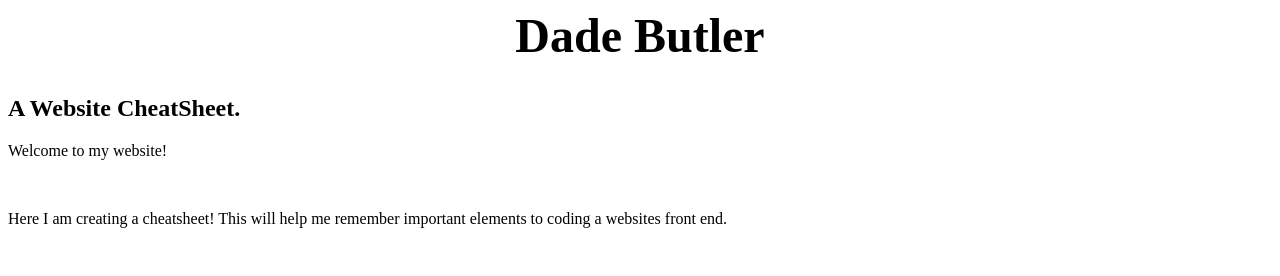
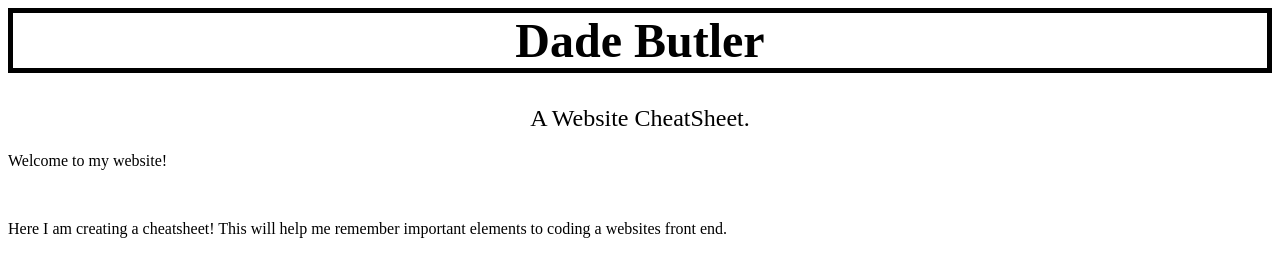
Before and after one commit to DADEBUTLER/dadebutler.github.io, a plain HTML site: page index.html in a window 1280 px wide. Drawn offline with Linux system fonts and the light colour scheme.

Commit message:
Update main.css

```diff
--- a/main.css
+++ b/main.css
@@ -1,5 +1,14 @@
 h1 {
-  background-img: url("https://content.codecademy.com/articles/github-pages-via-web-app/happy-ice-cream.gif");
+  font-family: "Merriweather";
   text-align: center;
   font-size: 48px;
+  font-weight: bold;
+  border: solid black 5px;
 }
+
+h2 {
+  font-family: "Abril Fatface";
+  text-align: center;
+  font-size: 24px;
+  font-weight: normal;
+}
```
